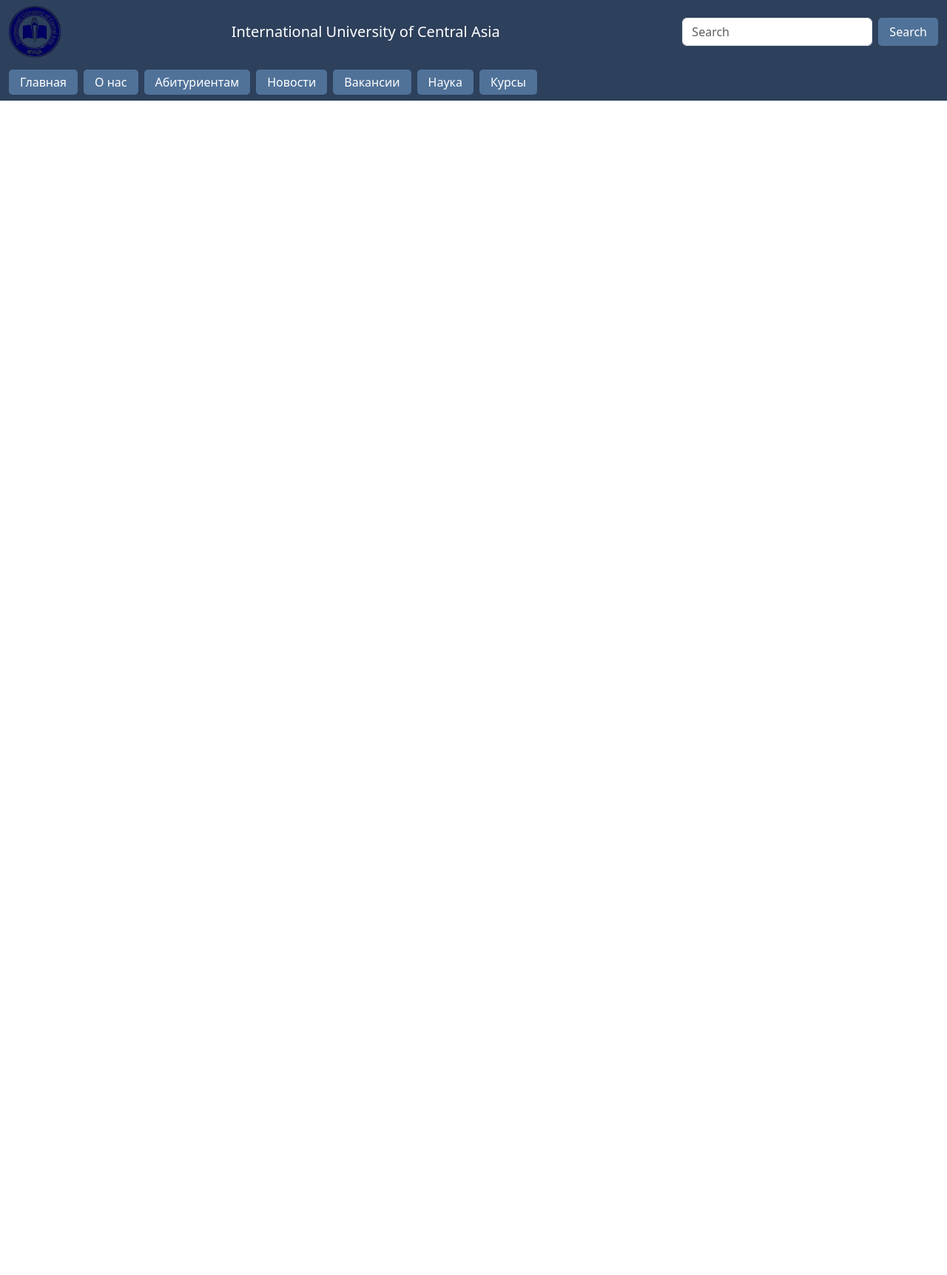
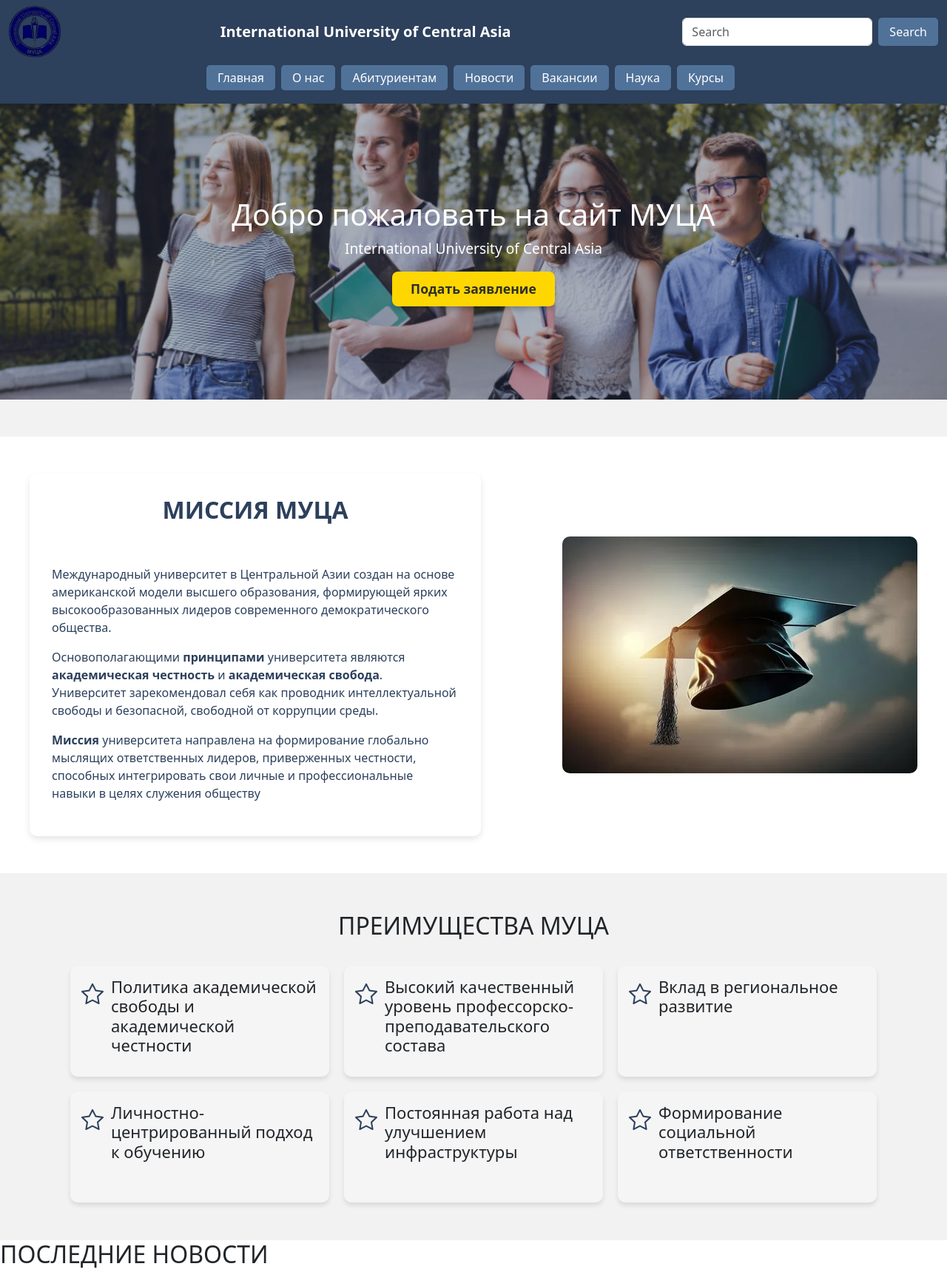
Before and after one commit to David-99-it/-, a Django app: page / in a window 1280 px wide. Shown: the whole page at 74% size. Before the commit the page ends 136 px from the top, so only its background shows below. Run offline with Django 5.2, Linux system fonts and the light colour scheme.

Commit message:
Сделал часть главной страницы

```diff
--- a/main/templates/main/home.html
+++ b/main/templates/main/home.html
@@ -1,7 +1,65 @@
 {% extends 'main/layout.html' %}
-{% block title %}
- Главная
+{% load static %}
+
+{% block title %}Главная{% endblock %}
+
+{% block content %}
+<link rel="stylesheet" href="{% static 'css/style.css' %}">
+<div class="back">
+<div class="hero-image">
+    <div class="overlay">
+        <div class="hero-text">
+            <h1 class="h1_1">Добро пожаловать на сайт МУЦА</h1>
+            <p>International University of Central Asia</p>
+    <button class="statement">Подать заявление</button>
+        </div>
+    </div>
+</div>
+
+</div>
+<div class="mission_and_img">
+<div class="mission">
+  <h2 class="h2_1">МИССИЯ МУЦА</h2><br><br>
+
+  <p>Международный университет в Центральной Азии создан на основе американской модели высшего образования, формирующей ярких высокообразованных лидеров современного демократического общества.</p>
+  <p>Основополагающими <b>принципами</b> университета являются <b>академическая честность</b> и <b>академическая свобода</b>. Университет зарекомендовал себя как проводник интеллектуальной свободы и безопасной, свободной от коррупции среды.</p>
+  <p><b>Миссия</b> университета направлена на формирование глобально мыслящих ответственных лидеров, приверженных честности, способных интегрировать свои личные и профессиональные навыки в целях служения обществу</p>
+</div>
+  <div class="image_block">
+    <img src="{% static 'img/Шапка_знания.webp' %}">
+</div>
+
+</div>
+<div class="advantages">
+    <h2>ПРЕИМУЩЕСТВА МУЦА</h2>
+    <div class="points">
+        <div class="point-card">
+            <i class="bi bi-star"></i>
+            <h5>Политика академической свободы и академической честности</h5>
+        </div>
+        <div class="point-card">
+            <i class="bi bi-star"></i>
+            <h5>Высокий качественный уровень профессорско-преподавательского состава</h5>
+        </div>
+        <div class="point-card">
+            <i class="bi bi-star"></i>
+            <h5>Вклад в региональное развитие</h5>
+        </div>
+        <div class="point-card">
+            <i class="bi bi-star"></i>
+            <h5>Личностно-центрированный подход к обучению</h5>
+        </div>
+        <div class="point-card">
+            <i class="bi bi-star"></i>
+            <h5>Постоянная работа над улучшением инфраструктуры</h5>
+        </div>
+        <div class="point-card">
+            <i class="bi bi-star"></i>
+            <h5>Формирование социальной ответственности</h5>
+        </div>
+    </div>
+</div>
+<div class="last_news">
+    <h2>ПОСЛЕДНИЕ НОВОСТИ</h2>
+</div>
 {% endblock %}
-{% block content %}
-
-{% endblock %}
--- a/main/templates/main/layout.html
+++ b/main/templates/main/layout.html
@@ -6,8 +6,11 @@
     <meta charset="UTF-8">
     <meta name="viewport" content="width=device-width, initial-scale=1.0">
     <title>МУЦА</title>
+
     <link href="https://cdn.jsdelivr.net/npm/bootstrap@5.3.3/dist/css/bootstrap.min.css" rel="stylesheet"
         integrity="sha384-QWTKZyjpPEjISv5WaRU9OFeRpok6YctnYmDr5pNlyT2bRjXh0JMhjY6hW+ALEwIH" crossorigin="anonymous">
+        <link href="https://cdn.jsdelivr.net/npm/bootstrap-icons@1.11.1/font/bootstrap-icons.css" rel="stylesheet">
+
     <style>
        .college_img {
     width: 70px;
@@ -16,6 +19,7 @@
 
 .navbar-brand {
     color: white;
+    font-weight: bold;
 }
 
 /* Верхний и нижний navbar фон */
@@ -41,32 +45,58 @@
     color: white;
     transform: scale(1.05);    /* слегка увеличиваем кнопку */
 }
+/* Верхний navbar */
+#navbar {
+    position: fixed;
+    top: 0;
+    left: 0;
+    width: 100%;
+    height: 70px;      /* явная высота */
+    z-index: 1030;
+}
+
+/* Нижний navbar */
+#navbar1 {
+    position: fixed;
+    top: 70px;         /* смещение вниз на высоту верхнего navbar */
+    left: 0;
+    width: 100%;
+    height: 70px;      /* высота нижнего navbar */
+    z-index: 1020;     /* чуть ниже верхнего navbar */
+}
+
+/* Контент под navbar’ами */
+body {
+    padding-top: 140px; /* 70 + 70 = высота обоих navbar’ов */
+}
 
     </style>
 </head>
 
 <body>
     <nav class="navbar" id="navbar">
-  <div class="container-fluid">
+  <div class="container-fluid navbar-center">
     <img class="college_img" src="{% static 'img/Колледж.png' %}" alt="college">
-    <a class="navbar-brand" >International University of Central Asia</a>
+    <a class="navbar-brand">International University of Central Asia</a>
     <form class="d-flex" role="search">
-      <input class="form-control me-2" type="search" placeholder="Search" aria-label="Search"/>
-      <button class="btn btn-outline-success" type="submit">Search</button>
+      <input class="form-control me-2" type="search" placeholder="Search">
+      <button class="btn" type="submit">Search</button>
     </form>
   </div>
 </nav>
+
 <nav class="navbar" id="navbar1">
-  <form class="container-fluid justify-content-start">
-    <button class="btn btn-outline-success me-2" type="button">Главная</button>
-    <button class="btn btn-outline-success me-2" type="button">О нас</button>
-    <button class="btn btn-outline-success me-2" type="button">Абитуриентам</button>
-    <button class="btn btn-outline-success me-2" type="button">Новости</button>
-    <button class="btn btn-outline-success me-2" type="button">Вакансии</button>
-    <button class="btn btn-outline-success me-2" type="button">Наука</button>
-    <button class="btn btn-outline-success me-2" type="button">Курсы</button>
+  <form class="container-fluid d-flex justify-content-center">
+    <button class="btn me-2" type="button">Главная</button>
+    <button class="btn me-2" type="button">О нас</button>
+    <button class="btn me-2" type="button">Абитуриентам</button>
+    <button class="btn me-2" type="button">Новости</button>
+    <button class="btn me-2" type="button">Вакансии</button>
+    <button class="btn me-2" type="button">Наука</button>
+    <button class="btn me-2" type="button">Курсы</button>
   </form>
 </nav>
+
  <main>
         {% block content %}
         {% endblock %}
--- /dev/null
+++ b/package.json
@@ -0,0 +1,5 @@
+{
+  "dependencies": {
+    "bootstrap-icons": "^1.13.1"
+  }
+}
--- a/static/css/style.css
+++ b/static/css/style.css
@@ -0,0 +1,245 @@
+/* Hero секция прямо под navbar */
+.hero-image {
+    width: 100%;
+    height: 50vh;                     /* занимает половину экрана */
+    background-image: url('../img/Студенты2.jpg'); /* путь к картинке */
+    background-size: cover;           /* картинка растягивается */
+    background-position: center;
+    background-repeat: no-repeat;
+    background-attachment: fixed;     /* параллакс */
+    position: relative;
+    overflow: hidden;
+    border-radius: 0;                 /* без скругления, можно оставить */
+    box-shadow: none;                 /* без тени */
+}
+.back{
+   background-color: #f2f2f2; /* светло-сероватый */
+    padding-bottom: 50px;
+}
+
+.h2_1{
+    text-align: center;
+    color: #2D405C;
+    font-weight: bold;
+}
+.mission_and_img {
+    display: flex;
+    flex-direction: row;         /* текст слева, картинка справа на больших экранах */
+    align-items: stretch;        /* растягиваем элементы по высоте */
+    justify-content: center;
+    gap: 40px;
+    margin: 50px auto;
+    max-width: 1200px;
+}
+
+.mission {
+    flex: 1;
+    background-color: white;
+    padding: 30px;
+    border-radius: 10px;
+    box-shadow: 0 4px 8px rgba(0,0,0,0.1);
+    display: flex;
+    flex-direction: column;
+    justify-content: center;
+}
+.mission p{
+    color: #2D405C;
+}
+
+.image_block {
+    flex: 1;
+    display: flex;
+    align-items: center;
+    justify-content: flex-end;  /* картинка справа на десктопе */
+}
+
+.image_block img {
+    max-width: 100%;
+    height: auto;
+    border-radius: 10px;
+    object-fit: cover;
+}
+/* --- Адаптив для планшетов и телефонов --- */
+@media (max-width: 992px) {
+    .mission_and_img {
+        gap: 30px;
+        margin: 40px auto;
+    }
+}
+
+@media (max-width: 768px) {
+    .mission_and_img {
+        flex-direction: column;   /* вертикально */
+        align-items: center;
+        text-align: center;
+        gap: 20px;
+    }
+
+    .mission {
+        width: 90%;               /* почти всю ширину экрана */
+        padding: 20px;
+    }
+
+    .image_block {
+        width: 90%;
+        justify-content: center;  /* картинка по центру */
+    }
+
+    .image_block img {
+        width: 100%;              /* картинка адаптируется по ширине */
+        height: auto;
+    }
+}
+
+/* Затемнение для текста */
+.hero-image .overlay {
+    position: absolute;
+    top: 0;
+    left: 0;
+    width: 100%;
+    height: 100%;
+    background-color: rgba(45, 64, 92, 0.4);
+    display: flex;
+    flex-direction: column;
+    align-items: center;
+    justify-content: center;
+    padding: 20px;
+}
+
+/* Текст на картинке */
+.hero-text {
+    color: white;
+    text-align: center;
+    z-index: 2;
+}
+
+.hero-text h1 {
+    font-size: 2.5rem;
+    margin-bottom: 0.5rem;
+}
+
+.hero-text p {
+    font-size: 1.2rem;
+}
+
+/* Базовый стиль кнопки */
+button.statement {
+    background-color: #FFD700;   /* насыщенный жёлтый */
+    color: #2D2D2D;              /* тёмный текст */
+    border: none;                /* убираем стандартную границу */
+    border-radius: 8px;          /* скруглённые углы */
+    padding: 10px 25px;          /* внутренние отступы */
+    font-size: 1.1rem;           /* размер текста */
+    font-weight: bold;
+    cursor: pointer;             /* курсор при наведении */
+    transition: all 0.3s ease;  /* плавный переход всех свойств */
+    box-shadow: 0 4px 6px rgba(0,0,0,0.2); /* лёгкая тень */
+}
+
+/* Эффект при наведении */
+button.statement:hover {
+    background-color: #FFE135;   /* светлее жёлтый */
+    box-shadow: 0 6px 12px rgba(255, 215, 0, 0.6); /* яркое свечение */
+    transform: translateY(-2px); /* лёгкий подъём */
+}
+
+/* Эффект при нажатии */
+button.statement:active {
+    background-color: #FFC107;   /* тёмный оттенок жёлтого */
+    box-shadow: 0 3px 6px rgba(255, 193, 7, 0.5); /* уменьшенная тень */
+    transform: scale(0.98);      /* лёгкое уменьшение */
+}
+.advantages {
+    text-align: center;
+    background-color: #f2f2f2;
+    padding: 4%;
+}
+.advantages h2 {
+    margin-bottom: 35px; /* отступ от заголовка до карточек */
+}
+
+.points {
+    display: flex;
+    flex-wrap: wrap;       /* чтобы карточки переносились на новую строку */
+    gap: 20px;             /* расстояние между карточками */
+    justify-content: center; /* центрируем сетку */
+}
+
+.point-card {
+    display: flex;         /* иконка + текст в строку */
+    align-items: flex-start; /* выравнивание по верхнему краю иконки */
+    gap: 10px;             /* расстояние между иконкой и текстом */
+    width: 350px;          /* ширина каждой “карточки” */
+    padding: 15px;
+    height: 150px;
+    background-color: #f5f5f5; /* цвет фона карточки */
+    border-radius: 10px;
+    box-shadow: 0 4px 6px rgba(0,0,0,0.1); /* лёгкая тень */
+    text-align: left;      /* текст выравниваем по левому краю */
+}
+
+.point-card i {
+    color: #2D405C;        /* цвет иконки */
+    font-size: 30px;       /* размер иконки */
+    flex-shrink: 0;        /* иконка не сжимается */
+}
+
+.point-card h5 {
+    margin: 0;             /* убираем лишние отступы */
+    font-size: 22px;
+}
+
+/* Сначала скрываем все элементы hero-text */
+.hero-text h1,
+.hero-text p,
+.hero-text .statement {
+    opacity: 0;  /* полностью невидимы изначально */
+}
+
+/* Анимация вылета сверху */
+@keyframes slideDownFade {
+    0% {
+        opacity: 0;
+        transform: translateY(-100px); /* вылет сверху */
+    }
+    100% {
+        opacity: 1;
+        transform: translateY(0);      /* на месте */
+    }
+}
+
+/* Заголовок */
+.hero-text h1 {
+    animation: slideDownFade 1.8s cubic-bezier(0.68, -0.55, 0.27, 1.55) forwards;
+}
+
+/* Параграф с задержкой */
+.hero-text p {
+    animation: slideDownFade 1.8s cubic-bezier(0.68, -0.55, 0.27, 1.55) forwards;
+    animation-delay: 0.5s;
+}
+
+/* Кнопка с задержкой */
+.hero-text .statement {
+    animation: slideDownFade 1.8s cubic-bezier(0.68, -0.55, 0.27, 1.55) forwards;
+    animation-delay: 1s;
+}
+
+/* Адаптивность */
+@media (max-width: 992px) {
+    .hero-image { height: 45vh; }
+    .hero-text h1 { font-size: 2rem; }
+    .hero-text p { font-size: 1rem; }
+}
+
+@media (max-width: 768px) {
+    .hero-image { height: 40vh; }
+    .hero-text h1 { font-size: 1.7rem; }
+    .hero-text p { font-size: 0.9rem; }
+}
+
+@media (max-width: 480px) {
+    .hero-image { height: 35vh; }
+    .hero-text h1 { font-size: 1.5rem; }
+    .hero-text p { font-size: 0.8rem; }
+}
```
Also changed, not shown: package-lock.json (added), static/img/Студенты1.jpeg (added), static/img/Студенты2.jpg (added), static/img/Шапка_знания.webp (added).
